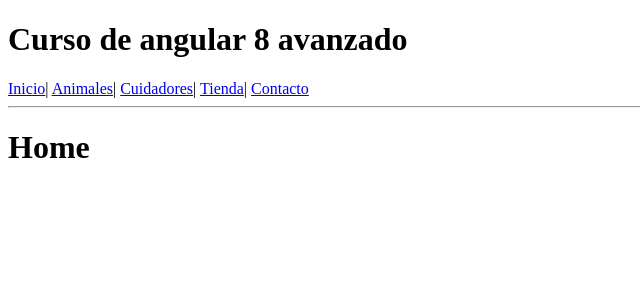
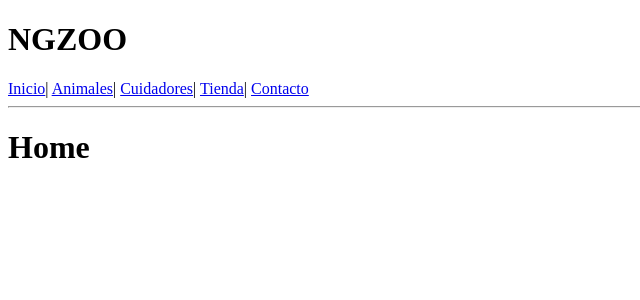
Before and after one commit to OussamaAlouat/curso-angular8, an Angular app: page / in a window 1280 px wide. Shown: the top 300 px of the page, without its empty margins (0-640 px from the left). Built offline with nearby package versions, Linux system fonts and the light colour scheme.

Commit message:
Change the app name

```diff
--- a/src/app/app.component.ts
+++ b/src/app/app.component.ts
@@ -6,7 +6,7 @@ import { Component, DoCheck, OnInit } from '@angular/core';
   styleUrls: ['./app.component.css']
 })
 export class AppComponent implements DoCheck {
-  title = 'Curso de angular 8 avanzado ';
+  title = 'NGZOO ';
   public emailContacto: string;
 
   ngDoCheck() {
```
